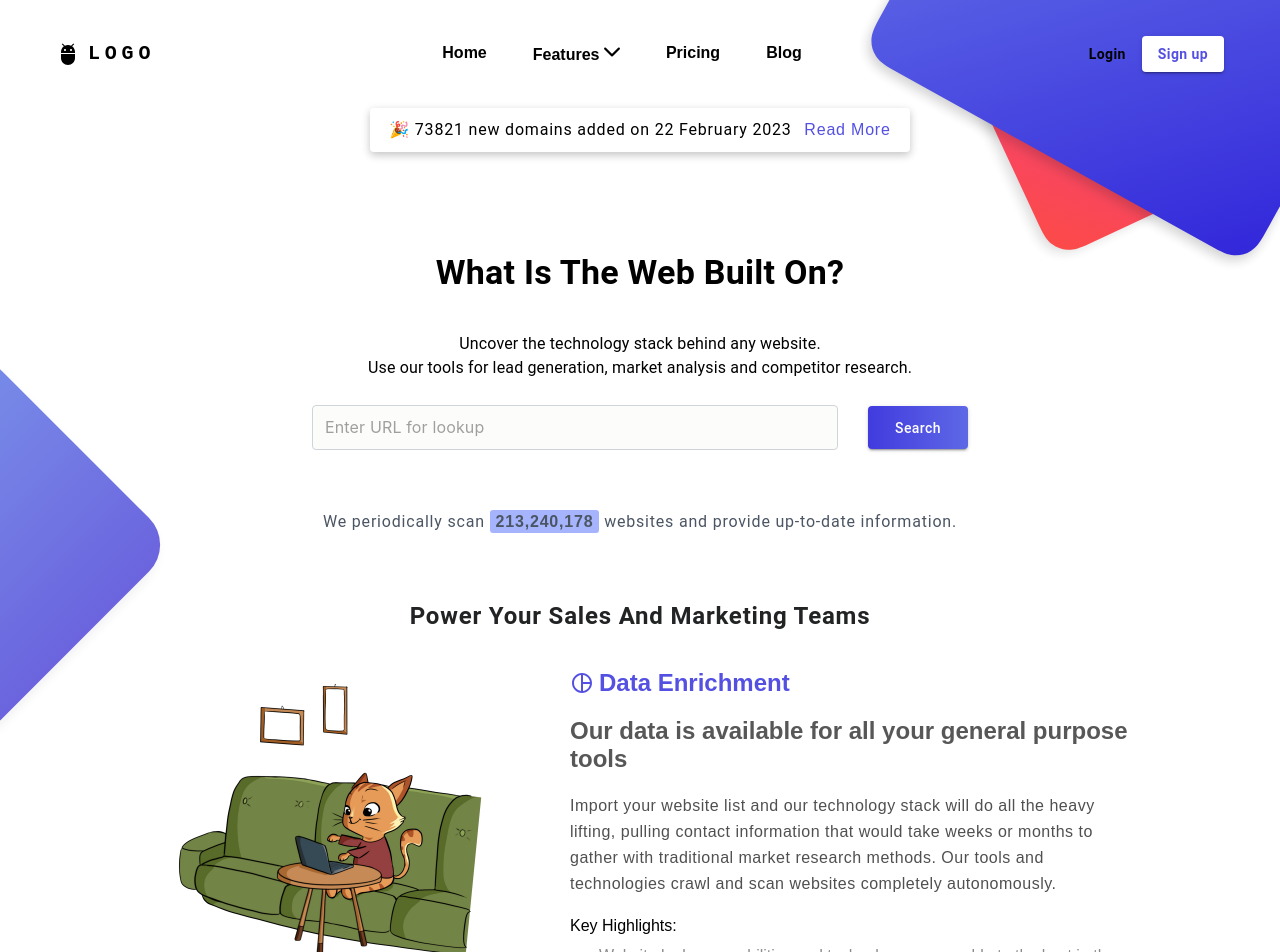
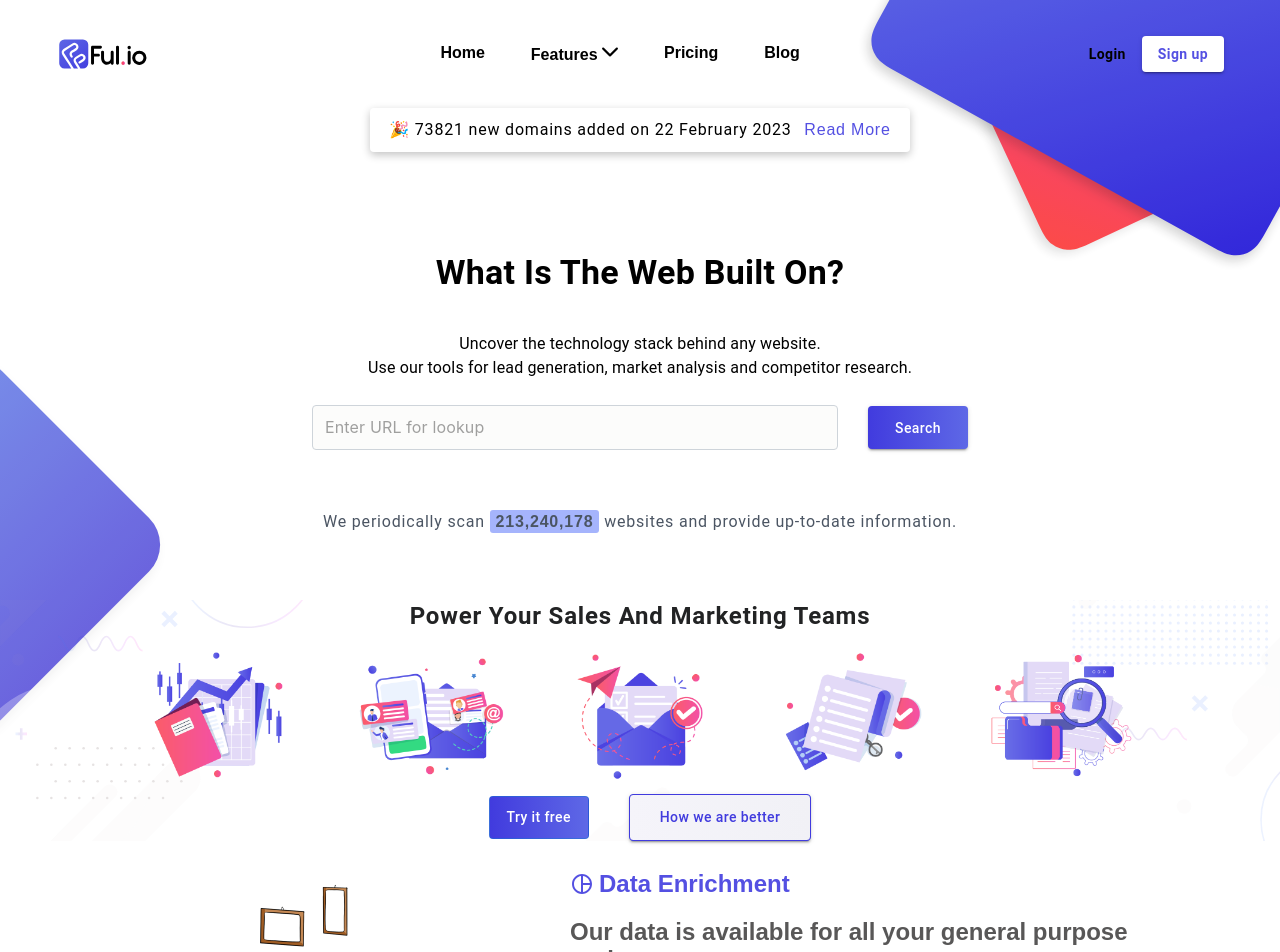
Before and after one commit to NitinSirsath/ful-io-landing-page, a React (Vite) app: page / in a window 1280 px wide. Shown: the top 952 px of the page. Built offline with nearby package versions, Linux system fonts and the light colour scheme.

Commit message:
added svg logo

```diff
--- a/src/components/Footer/Footer.tsx
+++ b/src/components/Footer/Footer.tsx
@@ -4,6 +4,7 @@ import FacebookIcon from '@mui/icons-material/Facebook';
 import LinkedInIcon from '@mui/icons-material/LinkedIn';
 import FooterCard from './FooterCard';
 import { Contact, FeatureData, moreToKnow, technologyReports } from './footerData';
+import Logo from '../Logo'
 
 type Props = {}
 
@@ -11,7 +12,8 @@ const Footer = (props: Props) => {
     return (
         <Container>
             <SocialContainer>
-                <div>Ful.io</div>
+                {/* <img src={Logo} alt="" height={40}/> */}
+                <Logo colorProp='#fff' height={40}/>
                 <p>© 2023 Ful.io</p>
                 <p>All Rights Reserved</p>
                 <p>
--- /dev/null
+++ b/src/components/Logo.tsx
@@ -0,0 +1,88 @@
+import React from 'react'
+import styled from 'styled-components'
+
+
+
+const Cls = styled.path<{fill:string}>`
+    fill : ${props => props.fill};
+`
+const SVG = styled.svg<{height:number}>`
+    height: ${props => props.height};
+`
+
+type Props = {
+    colorProp : string,
+    height : number
+}
+
+function Logo({ colorProp,height}: Props) {
+    return (
+        <SVG
+            height={height}
+            className="text-indigo-600 fill-current"
+            id="Layer_1"
+            data-name="Layer 1"
+            xmlns="http://www.w3.org/2000/svg"
+            xmlnsXlink="http://www.w3.org/1999/xlink"
+            viewBox="0 0 414.06 173.62"
+        >
+            <defs>
+
+                <linearGradient
+                    id="linear-gradient"
+                    x1="283.7"
+                    y1="126.51"
+                    x2="299.03"
+                    y2="126.51"
+                    gradientUnits="userSpaceOnUse"
+                >
+                    <stop offset="0" stop-color="#fb4b50"></stop>
+                    <stop offset="1" stop-color="#f23c99"></stop>
+                </linearGradient>
+                <linearGradient
+                    id="linear-gradient-2"
+                    x1="10.03"
+                    y1="1.04"
+                    x2="148.64"
+                    y2="178.49"
+                    gradientUnits="userSpaceOnUse"
+                >
+                    <stop offset="0" stop-color="#5f6ae6"></stop>
+                    <stop offset="1" stop-color="#403ade"></stop>
+                </linearGradient>
+            </defs>
+            <Cls
+                 fill = {colorProp}
+                d="M192.84,50.65a5.88,5.88,0,0,1,2.49.52,6.78,6.78,0,0,1,2,1.39,6.18,6.18,0,0,1,1.36,2,6.51,6.51,0,0,1,.49,2.52,6.25,6.25,0,0,1-1.82,4.56,6.05,6.05,0,0,1-4.52,1.84H165V85.64h19.08a6.29,6.29,0,0,1,6.4,6.4,5.77,5.77,0,0,1-1.84,4.43,6.46,6.46,0,0,1-4.56,1.71H165v28.91a6,6,0,0,1-.52,2.52,6.23,6.23,0,0,1-1.39,2,6.53,6.53,0,0,1-4.56,1.81,6.28,6.28,0,0,1-5.91-3.85,6.11,6.11,0,0,1-.49-2.49V56.86a6.91,6.91,0,0,1,.36-2.14,5.62,5.62,0,0,1,1.13-2,6.1,6.1,0,0,1,2-1.49,6.67,6.67,0,0,1,2.94-.58Z"
+            ></Cls>
+            <Cls
+                fill = {colorProp}
+                d="M195.62,78.78a6,6,0,0,1,1.87-4.53,6.39,6.39,0,0,1,4.59-1.81,6.31,6.31,0,0,1,4.53,1.81,6,6,0,0,1,1.88,4.52v24.8a23.52,23.52,0,0,0,1,7,15.88,15.88,0,0,0,2.75,5.36,12.15,12.15,0,0,0,4.33,3.46,13.16,13.16,0,0,0,5.79,1.22,14.18,14.18,0,0,0,6-1.26,14.41,14.41,0,0,0,4.78-3.52,16.18,16.18,0,0,0,3.17-5.29,18.8,18.8,0,0,0,1.14-6.65V79a6.29,6.29,0,0,1,6.4-6.4,6.46,6.46,0,0,1,2.49.49,6.16,6.16,0,0,1,2.07,1.36,6.85,6.85,0,0,1,1.39,2,6.25,6.25,0,0,1,.51,2.53v48.11a6.17,6.17,0,0,1-.51,2.52,6.37,6.37,0,0,1-1.43,2,6.87,6.87,0,0,1-2.1,1.39,6.29,6.29,0,0,1-2.55.52,5.93,5.93,0,0,1-4.5-1.89,6.47,6.47,0,0,1-1.77-4.61v-.91a28.35,28.35,0,0,1-7.77,5.39,20.64,20.64,0,0,1-8.79,2,23.17,23.17,0,0,1-10.28-2.26,23.79,23.79,0,0,1-8-6.27,29,29,0,0,1-5.14-9.51,37.91,37.91,0,0,1-1.81-12Z"
+            ></Cls>
+            <Cls
+                fill = {colorProp}
+                d="M273.42,127.09a6.1,6.1,0,0,1-1.85,4.53,6.28,6.28,0,0,1-4.56,1.81,6.39,6.39,0,0,1-4.59-1.81,6,6,0,0,1-1.87-4.53V57a6,6,0,0,1,1.87-4.53A6.35,6.35,0,0,1,267,50.65a6.24,6.24,0,0,1,4.56,1.81A6.1,6.1,0,0,1,273.42,57Z"
+            ></Cls>
+            <Cls
+                fill='url(#linear-gradient)'
+                d="M284.31,123.53a7.77,7.77,0,0,1,4.08-4.1,7.14,7.14,0,0,1,2.94-.62,7.37,7.37,0,0,1,3,.62,8,8,0,0,1,2.42,1.65,7.89,7.89,0,0,1,1.65,2.45,7.45,7.45,0,0,1,0,5.95,7.82,7.82,0,0,1-1.65,2.46,8,8,0,0,1-2.42,1.65,7.36,7.36,0,0,1-3,.61,7.14,7.14,0,0,1-2.94-.61,7.92,7.92,0,0,1-2.43-1.65,7.82,7.82,0,0,1-1.65-2.46,7.56,7.56,0,0,1,0-5.95Z"
+            ></Cls>
+            <Cls
+                 fill = {colorProp}
+                d="M311.12,55.73a7.4,7.4,0,0,1,1.55-2.3,7.15,7.15,0,0,1,10.09,0,7.4,7.4,0,0,1,1.55,2.3,6.86,6.86,0,0,1,.58,2.81,6.66,6.66,0,0,1-.58,2.78,7.45,7.45,0,0,1-1.55,2.26,7.15,7.15,0,0,1-10.09,0,7.45,7.45,0,0,1-1.55-2.26,6.66,6.66,0,0,1-.58-2.78A6.86,6.86,0,0,1,311.12,55.73ZM324.18,127a6.29,6.29,0,0,1-6.4,6.4,6.46,6.46,0,0,1-2.49-.49,6.09,6.09,0,0,1-2.07-1.35,6.83,6.83,0,0,1-1.39-2,6.08,6.08,0,0,1-.52-2.52V78.91a6,6,0,0,1,.52-2.52,6.35,6.35,0,0,1,1.42-2A7.45,7.45,0,0,1,315.32,73a6.39,6.39,0,0,1,5.05,0,6.46,6.46,0,0,1,2,1.39,6.46,6.46,0,0,1,1.81,4.56Z"
+            ></Cls>
+            <Cls
+               fill = {colorProp}
+                d="M333.2,91.36a31.15,31.15,0,0,1,16.46-16.43,30.86,30.86,0,0,1,24,0,31.17,31.17,0,0,1,9.77,6.63,31.6,31.6,0,0,1,6.59,9.8,30.82,30.82,0,0,1,0,24,31.05,31.05,0,0,1-16.36,16.43,30.86,30.86,0,0,1-24,0,31.15,31.15,0,0,1-16.46-16.43,30.94,30.94,0,0,1,0-24Zm11.93,19a18.14,18.14,0,0,0,9.54,9.54,17.89,17.89,0,0,0,14,0,18.16,18.16,0,0,0,5.69-3.85,17.81,17.81,0,0,0,5.21-12.64,17.66,17.66,0,0,0-1.39-7,17.78,17.78,0,0,0-9.51-9.47,18.25,18.25,0,0,0-14,0A18,18,0,0,0,349,90.71a18.49,18.49,0,0,0-3.85,5.66,17.82,17.82,0,0,0,0,13.94Z"
+            ></Cls>
+            <Cls
+                fill='url(#linear-gradient-2)'
+                d="M117,23.74H37.07A23.11,23.11,0,0,0,14,46.86v79.9a23.1,23.1,0,0,0,23.11,23.11h29.2q-7.48-11.73-15-23.48l0,0Q39.51,108,27.76,89.53c-5.33-8.38-3.46-18.51,4.85-24Q51.75,53,71.23,40.94a16.94,16.94,0,0,1,23.65,5.39C100,54.4,97.79,64.47,89.56,70c-5.35,3.6-10.87,7-16.31,10.46-5.16,3.31-6,7.09-2.78,12.4.56.92,1.17,1.81,1.7,2.75,1.38,2.48.86,5.08-1.28,6.48a4.84,4.84,0,0,1-6.38-1C55,89.3,58.78,77.8,68.31,72.14c5.22-3.09,10.27-6.47,15.37-9.76,4.18-2.7,5.49-7.05,3.31-10.81s-6.88-4.89-11.06-2.29Q57,61.07,38.31,73.28c-4.52,3-5.14,7.16-2.24,11.71q20.64,32.46,41.34,64.88H95.58c-5.4-8.53-10.87-17-16.27-25.53-5.62-8.86-3.49-18.83,5.28-24.53C90.5,96,96.4,92.1,102.45,88.5a16.89,16.89,0,0,1,21.89,4.17,17.13,17.13,0,0,1-1.16,22.54,11.68,11.68,0,0,1-2,1.7c-5.34,3.46-10.65,7-16.06,10.31-2.9,1.8-5.29,1.27-6.85-1.23s-.89-4.88,1.93-6.71c4.75-3.09,9.58-6.09,14.34-9.18,4-2.62,5.2-7.28,2.84-10.93A7.86,7.86,0,0,0,106.48,97Q98,102.22,89.65,107.73c-4.35,2.88-5.08,7.31-2.1,12,5.54,8.77,11.23,17.45,16.66,26.29a17.37,17.37,0,0,1,1.77,3.83h11a23.11,23.11,0,0,0,23.11-23.11V46.86A23.12,23.12,0,0,0,117,23.74Z"
+            ></Cls>
+        </SVG>
+
+
+    )
+}
+
+export default Logo
--- a/src/components/header/ResponsiveAppBar.tsx
+++ b/src/components/header/ResponsiveAppBar.tsx
@@ -20,6 +20,7 @@ import { styled } from '@mui/material/styles';
 import Arrow from '../../assets/arrow.png'
 import { useState , useContext} from 'react';
 import { IsMobileContext } from '../../App';
+import Logo from '../Logo'
 
 
 
@@ -111,7 +112,7 @@ function ResponsiveAppBar() {
     <AppBar sx={{ backgroundColor: 'transparent', boxShadow: 'none', padding: '22px 32px' }} position="static">
       <ContainerM maxWidth="xl">
         <Toolbar sx={{color: 'black'}} disableGutters>
-          <AdbIcon sx={{ color: 'black', display: { xs: 'none', md: 'flex' }, mr: 1 }} />
+
           <Typography
             variant="h6"
             noWrap
@@ -127,7 +128,7 @@ function ResponsiveAppBar() {
               textDecoration: 'none',
             }}
           >
-            LOGO
+        <Logo colorProp='#000000' height={40}/>
           </Typography>
 
           <Box sx={{ flexGrow: 1, display: { xs: 'flex', md: 'none' } }}>
--- a/src/components/homePage/Marketing/Marketing.tsx
+++ b/src/components/homePage/Marketing/Marketing.tsx
@@ -1,7 +1,11 @@
 import React from 'react'
-
+import {Container,CardWrapper,ButtonContainer} from './marketing.style'
 import Typography from '@mui/material/Typography';
 import { styled } from '@mui/material/styles';
+import { data } from './marketingData';
+import { SearchButton } from '../../../pages/HomePage';
+import Button from '@mui/material/Button';
+import Stack from '@mui/material/Stack';
 
 const TitleHeading = styled(Typography)(({ theme }) => ({
     textAlign: 'center',
@@ -11,15 +15,43 @@ const TitleHeading = styled(Typography)(({ theme }) => ({
     letterSpacing: '0.8px',
   }));
 
-type Props = {}
+  const ColorButton = styled(Button)(() => ({
+    textTransform: 'none',
+    marginLeft : '20px',
+    border: '1px solid #413bde',
+   padding: '10px 30px',
+    color: '#413bde',
+    transition: '.2s ease-in-out',
+    backgroundImage: 'linear-gradient(90deg,#f5f4fa,#f1f1f6)',
+    '&:hover': {
+    //   backgroundColor: purple[700],
+    backgroundImage: 'linear-gradient(90deg,#5e68e6,#413bde)',
+    color : '#fff',
+    },
+  }));
 
-const Marketing = (props: Props) => {
+const Marketing = () => {
   return (
-    <div background={'/public/background-domain.svg'}>
+    <Container background={'/public/background-domain.svg'}>
         <TitleHeading variant="h5" gutterBottom>
         Power Your Sales And Marketing Teams
       </TitleHeading>
-    </div>
+
+      <CardWrapper>
+        {data.map((item) => {
+          return <div>
+            <img src={item.imgsrc} alt="image"  height={150}/>
+          </div>
+        })}
+      </CardWrapper>
+      {/* <div style={{borderBottom: '1px solid lightgrey', padding: '30px',margin: '40px 50px', display: 'flex', justifyContent: 'center'}}></div> */}
+      <ButtonContainer>
+          <SearchButton variant='outlined'>
+            Try it free
+          </SearchButton>
+          <ColorButton variant="contained">How we are better</ColorButton>
+      </ButtonContainer>
+    </Container>
   )
 }
 
--- a/src/components/homePage/Marketing/marketing.style.tsx
+++ b/src/components/homePage/Marketing/marketing.style.tsx
@@ -1,8 +1,37 @@
 import styled from "styled-components";
 
 export const Container = styled.div<{background:string}>`
-    background-image: url(${(props) => props.background});
-    background-position: center;
-  background-repeat: no-repeat;
-  background-size: cover;
+
+
+background-image: url(${(props) => props.background});
+background-repeat: no-repeat;
+background-size: cover;
+background-position: center;
 `
+
+export const CardWrapper = styled.div`
+  display: flex;
+  justify-content: center;
+  align-items: center;
+  gap: 60px;
+
+  @media (max-width: 868px) {
+    flex-direction: column;
+    gap: 24px;
+  }
+  @media (max-width: 768px) {
+    flex-direction: column;
+    gap: 24px;
+  }
+  @media (max-width: 668px) {
+    flex-direction: column;
+    gap: 14px;
+  }
+`
+
+export const ButtonContainer = styled.div`
+  display: flex;
+  justify-content: center;
+  align-items: center;
+  gap: 20px;
+`
--- a/src/pages/HomePage.tsx
+++ b/src/pages/HomePage.tsx
@@ -4,7 +4,7 @@ import styledC from 'styled-components'
 import Typography from '@mui/material/Typography';
 import Button from '@mui/material/Button';
 import InputBase from '@mui/material/InputBase';
-import {UpdatesPageContainer, Container,HomeSectionContainer,InputSearchContainer} from '../styles/homePage.style'
+import {UpdatesPageContainer,DesignElemntSVG, Container,HomeSectionContainer,InputSearchContainer} from '../styles/homePage.style'
 import { alpha, styled } from '@mui/material/styles';
 
 import Testimonials from '../components/homePage/testimonial/Testimonials';
@@ -61,7 +61,7 @@ const BootstrapInput = styled(InputBase)(({ theme }) => ({
 
   }));
 
-  const SearchButton = styled(Button)(({ theme }) => ({
+  export const SearchButton = styled(Button)(({ theme }) => ({
     textTransform: 'none',
     marginLeft : '20px',
     width: '100px',
@@ -109,8 +109,8 @@ type Props = {}
 const HomePage = (props: Props) => {
   return (
     <Container>
-        <img src={LeftTriangleElement} alt="leftTriangle" height={400} style={{position: 'absolute',zIndex:'-10', top: '350px', left: '-18%'}} />
-        <img src={TopTriangleElement}  alt="topTriangle" height={600} style={{position: 'absolute', zIndex:'-10',top: '-330px', right: '-14%'}} />
+        <DesignElemntSVG src={LeftTriangleElement} alt="leftTriangle" height={400} style={{position: 'absolute',zIndex:'-10', top: '350px', left: '-18%'}} />
+        <DesignElemntSVG src={TopTriangleElement}  alt="topTriangle" height={600} style={{position: 'absolute', zIndex:'-10',top: '-330px', right: '-14%'}} />
         <UpdatesPageContainer>
             <UpdatesPageText   variant="subtitle1" >🎉 73821 new domains added on 22 February 2023 <span><LinkStyle to='/updates'>Read More</LinkStyle></span></UpdatesPageText>
         </UpdatesPageContainer>
--- a/src/styles/homePage.style.ts
+++ b/src/styles/homePage.style.ts
@@ -2,6 +2,13 @@ import styled from "styled-components";
 
 export const Container = styled.div`
 
+`
+
+export const DesignElemntSVG = styled.img`
+
+@media (max-width: 868px) {
+            display: none;
+        }
 `
 
 export const UpdatesPageContainer = styled.div`
```
Also changed, not shown: src/components/homePage/Marketing/marketingData.ts (+5 -5 lines), src/assets/logo.svg (added).
